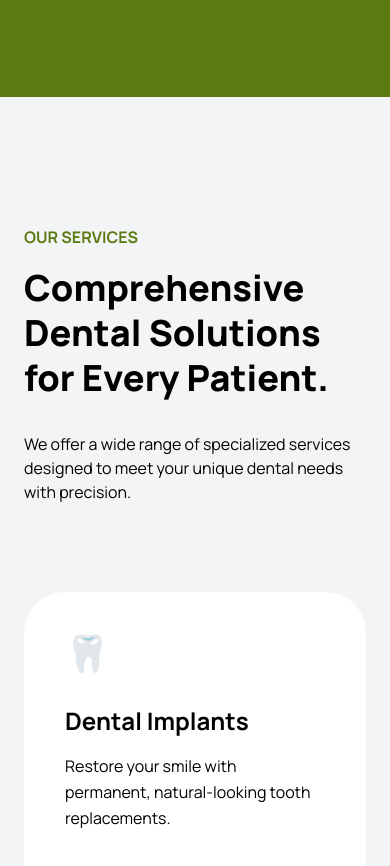
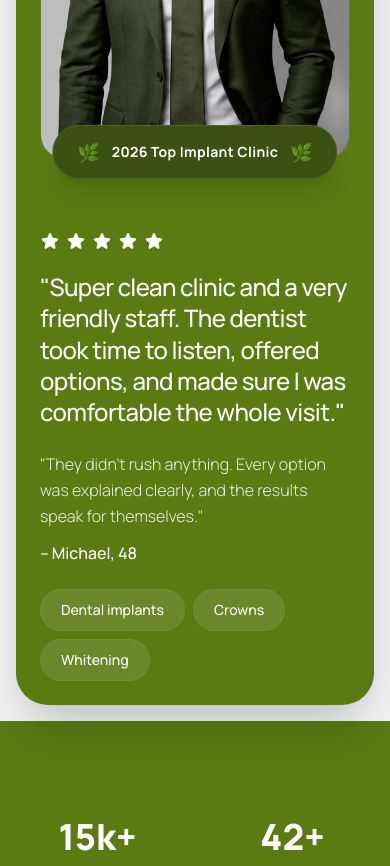
Before and after one commit to AbdulRehman938/dentalLand, a React (Vite) app: page / in a window 390 px wide. Shown: the part 4400-5266 px from the top of the page. Built offline with nearby package versions, Linux system fonts and the light colour scheme.

Commit message:
commit 6 - quote section

```diff
--- /dev/null
+++ b/src/components/home/Quote.tsx
@@ -0,0 +1,68 @@
+import { motion } from 'framer-motion'
+import { HiStar } from 'react-icons/hi2'
+
+const Quote = () => {
+  return (
+    <section className="relative w-full p-4 -mt-24">
+      <motion.div
+        initial={{ opacity: 0, y: 50 }}
+        whileInView={{ opacity: 1, y: 0 }}
+        viewport={{ once: false, margin: "0px 0px -100px 0px" }}
+        transition={{ duration: 0.6, ease: "easeOut" }}
+        className="w-full min-h-[100vh] bg-brand-secondary rounded-[32px] flex flex-col lg:flex-row items-center justify-center p-6 md:p-12 lg:p-20 shadow-2xl gap-10 lg:gap-20"
+      >
+        {/* Left Side: Image Container */}
+        <div className="w-full lg:w-1/2 relative h-[50vh] md:h-[60vh] lg:h-[75vh]">
+          {/* Empty Space for Image */}
+          <div className="w-full h-full bg-black/10 rounded-[24px] md:rounded-[32px] overflow-hidden border border-white/10">
+            <img src="/quotePerson.png" className='w-full h-full object-cover object-top' alt="quotePerson" />
+          </div>
+
+          {/* Floating Badge */}
+          <div className="absolute -bottom-5 left-1/2 -translate-x-1/2 bg-[#3c5011] text-white px-6 py-3 rounded-full flex items-center gap-3 whitespace-nowrap shadow-xl border border-white/10">
+            <span className="text-lg opacity-80">🌿</span>
+            <span className="font-bold text-sm tracking-wide">2026 Top Implant Clinic</span>
+            <span className="text-lg opacity-80">🌿</span>
+          </div>
+        </div>
+
+        {/* Right Side: Text Content */}
+        <div className="w-full lg:w-1/2 flex flex-col text-left text-white pt-8 lg:pt-0 lg:h-[75vh]">
+          {/* Stars */}
+          <div className="flex gap-1.5 mb-5 lg:mb-6">
+            {[...Array(5)].map((_, i) => (
+              <HiStar key={i} className="text-[20px] lg:text-[22px] text-white" />
+            ))}
+          </div>
+
+          {/* Large Quote */}
+          <h2 className="text-2xl md:text-3xl lg:text-[36px] font-medium leading-[1.3] tracking-tight mb-6 lg:mb-8">
+            "Super clean clinic and a very friendly staff. The dentist took time to listen, offered options, and made sure I was comfortable the whole visit."
+          </h2>
+
+          <div className="flex flex-col gap-2 lg:gap-3 mb-6">
+            {/* Small Quote */}
+            <p className="text-white/90 text-[16px] md:text-[17px] leading-relaxed font-light max-w-[95%]">
+              "They didn't rush anything. Every option was explained clearly, and the results speak for themselves."
+            </p>
+            {/* Author */}
+            <p className="text-white font-medium text-[16px] mt-1 lg:mt-2">
+              – Michael, 48
+            </p>
+          </div>
+
+          {/* Service Tags */}
+          <div className="flex flex-wrap gap-2 lg:gap-3 mt-auto">
+            {['Dental implants', 'Crowns', 'Whitening'].map((tag, i) => (
+              <span key={i} className="bg-white/10 hover:bg-white/20 transition-colors cursor-pointer px-5 py-2.5 rounded-full text-sm font-medium text-white border border-white/5">
+                {tag}
+              </span>
+            ))}
+          </div>
+        </div>
+      </motion.div>
+    </section>
+  )
+}
+
+export default Quote
--- a/src/screens/Home.tsx
+++ b/src/screens/Home.tsx
@@ -3,6 +3,7 @@ import Footer from '../components/common/Footer'
 import Hero from '../components/home/Hero'
 import About from '../components/home/About'
 import Treatments from '../components/home/Treatments'
+import Quote from '../components/home/Quote'
 import Services from '../components/home/Services'
 import StackingSection from '../components/common/StackingSection'
 import { motion } from 'framer-motion'
@@ -23,6 +24,10 @@ const Home = () => {
 
         <StackingSection index={3}>
           <Treatments />
+        </StackingSection>
+
+        <StackingSection index={4}>
+          <Quote />
         </StackingSection>
 
         {/* Spacer / Stats Section */}
```
Also changed, not shown: public/quotePerson.png (added).
